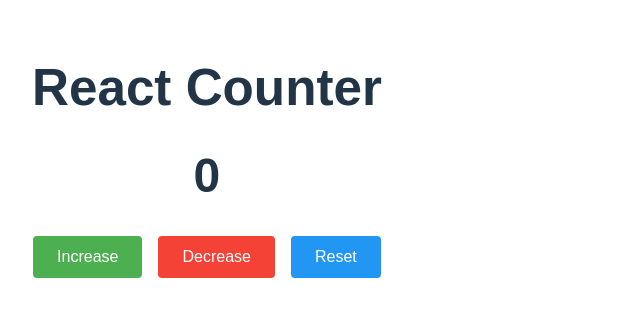
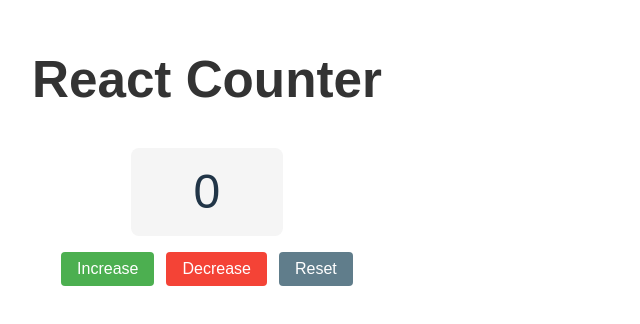
Before and after one commit to harish00506/test_AI_Jira, a React (Vite) app: page / in a window 1280 px wide. Shown: the part 248-572 px from the top of the page, without its empty margins (0-640 px from the left). Built offline with nearby package versions, Linux system fonts and the light colour scheme.

Commit message:
Add: src/App.css for Create a React counter app with Increase, Decrease, and Reset buttons (SCRUM-7)

```diff
--- a/src/App.css
+++ b/src/App.css
@@ -1,54 +1,64 @@
+/* Basic styling for the counter app – keeps the UI clean and responsive */
+
 .app-container {
   font-family: Arial, Helvetica, sans-serif;
   text-align: center;
   padding: 2rem;
+  max-width: 400px;
+  margin: 0 auto;
 }
 
 h1 {
-  margin-bottom: 1rem;
+  margin-bottom: 1.5rem;
+  color: #333;
 }
 
 .counter-display {
   font-size: 3rem;
-  margin: 1.5rem 0;
-  font-weight: bold;
+  margin: 1rem 0;
+  padding: 0.5rem 1rem;
+  background: #f5f5f5;
+  border-radius: 8px;
+  display: inline-block;
+  min-width: 120px;
 }
 
 .button-group {
   display: flex;
+  gap: 0.75rem;
   justify-content: center;
-  gap: 1rem;
+  flex-wrap: wrap;
 }
 
 .btn {
-  padding: 0.75rem 1.5rem;
+  cursor: pointer;
+  padding: 0.5rem 1rem;
   font-size: 1rem;
-  cursor: pointer;
   border: none;
   border-radius: 4px;
-  transition: background-color 0.2s ease;
+  transition: background 0.2s ease;
 }
 
 .increase {
-  background-color: #4caf50;
-  color: white;
+  background: #4caf50;
+  color: #fff;
 }
 .increase:hover {
-  background-color: #45a049;
+  background: #45a047;
 }
 
 .decrease {
-  background-color: #f44336;
-  color: white;
+  background: #f44336;
+  color: #fff;
 }
 .decrease:hover {
-  background-color: #e53935;
+  background: #e53935;
 }
 
 .reset {
-  background-color: #2196f3;
-  color: white;
+  background: #607d8b;
+  color: #fff;
 }
 .reset:hover {
-  background-color: #1976d2;
+  background: #546e7a;
 }
```
